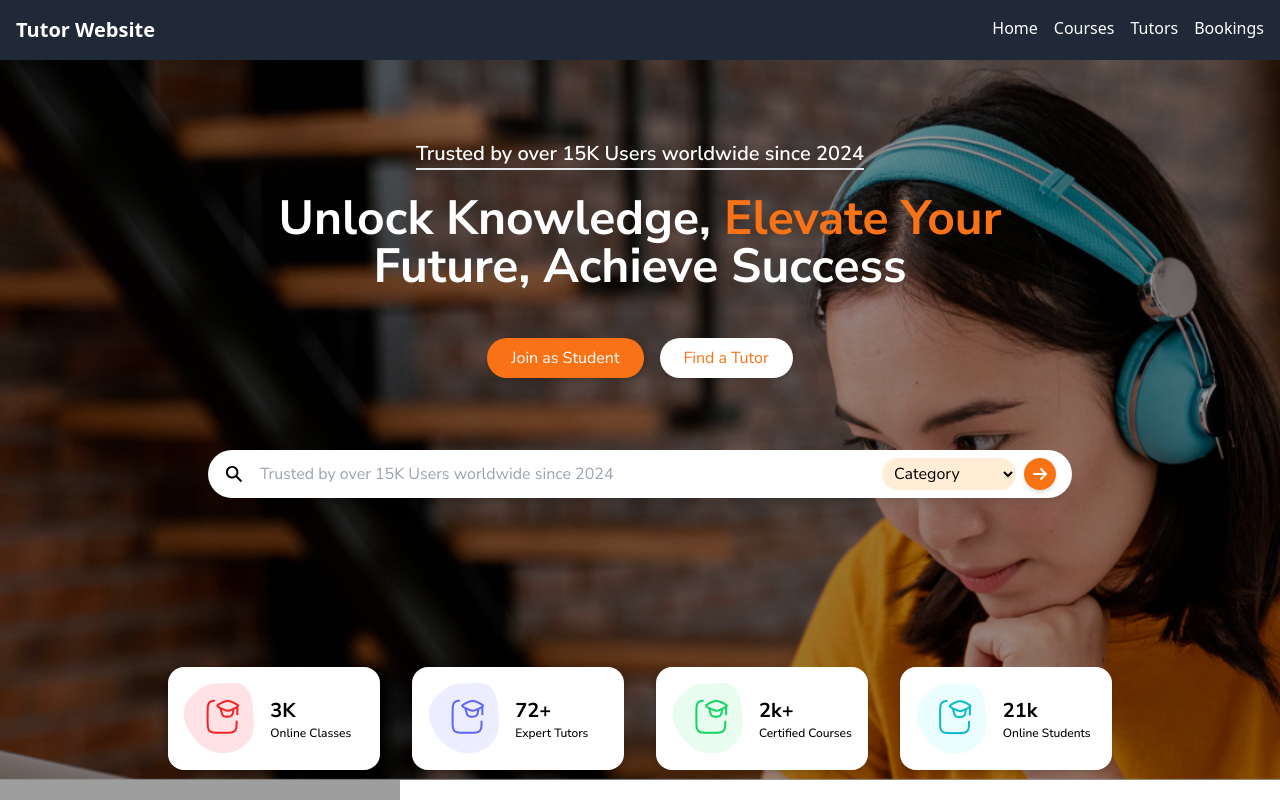
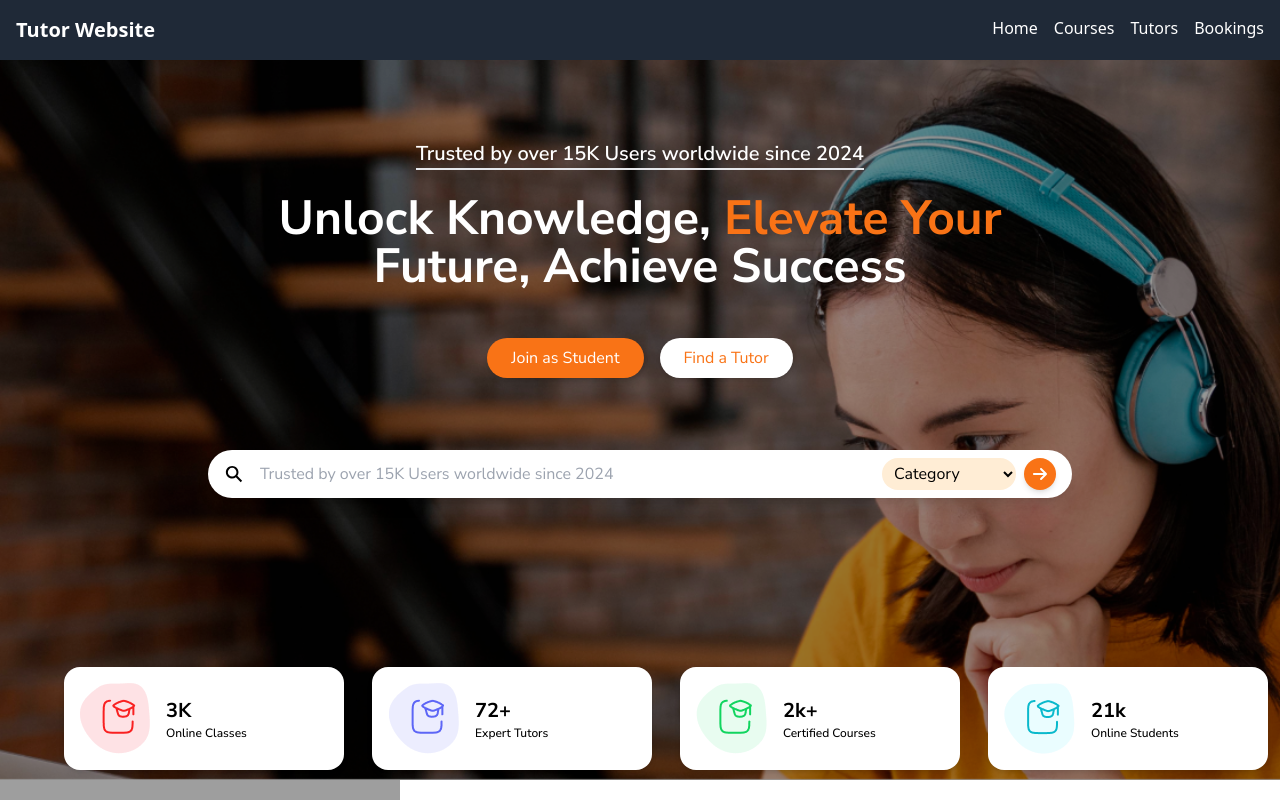
Before and after one commit to vipinqurilo/lms-f, a Next.js app: page / in a window 1280 px wide. Shown: the top 800 px of the page. Built offline with nearby package versions, Linux system fonts and the light colour scheme; grey boxes are pictures that could not be loaded.

Commit message:
fixes in hero section

```diff
--- a/src/components/home/HeroSection.jsx
+++ b/src/components/home/HeroSection.jsx
@@ -86,11 +86,11 @@ export default function HeroSection() {
         </div>
 
         {/* Statistics */}
-        <div className="absolute -bottom-60 max-w-6xl mx-auto mt-12 grid grid-cols-2 sm:grid-cols-4 md:gap-8 gap-4">
+        <div className="absolute -bottom-60 mt-12 grid grid-cols-2 sm:grid-cols-4 md:gap-20 gap-4">
           {data.box.map((item) => (
-            <div className="text-center shadow-md rounded-2xl ">
-              <div className="flex items-center space-x-4 md:p-4 p-2  rounded-2xl px-8 text-left bg-white">
-                <div className="bg-white  rounded-md ">
+            <div className="text-center shadow-md rounded-2xl w-full md:w-[280px]">
+              <div className="flex items-center space-x-4 md:p-4 p-2 rounded-2xl px-8 text-left bg-white">
+                <div className="bg-white rounded-md">
                   {/* Icon */}
                   <span className="text-xl font-bold text-orange-500">
                     <img src={`${item.img}`} alt={item.desc} />
@@ -98,7 +98,7 @@ export default function HeroSection() {
                 </div>
                 <div>
                   <p className="text-xl font-bold text-black">{item.heading}</p>
-                  <p className="text-xs font-medium text-black   bold">
+                  <p className="text-xs font-medium text-black bold">
                     {item.desc}
                   </p>
                 </div>
```
